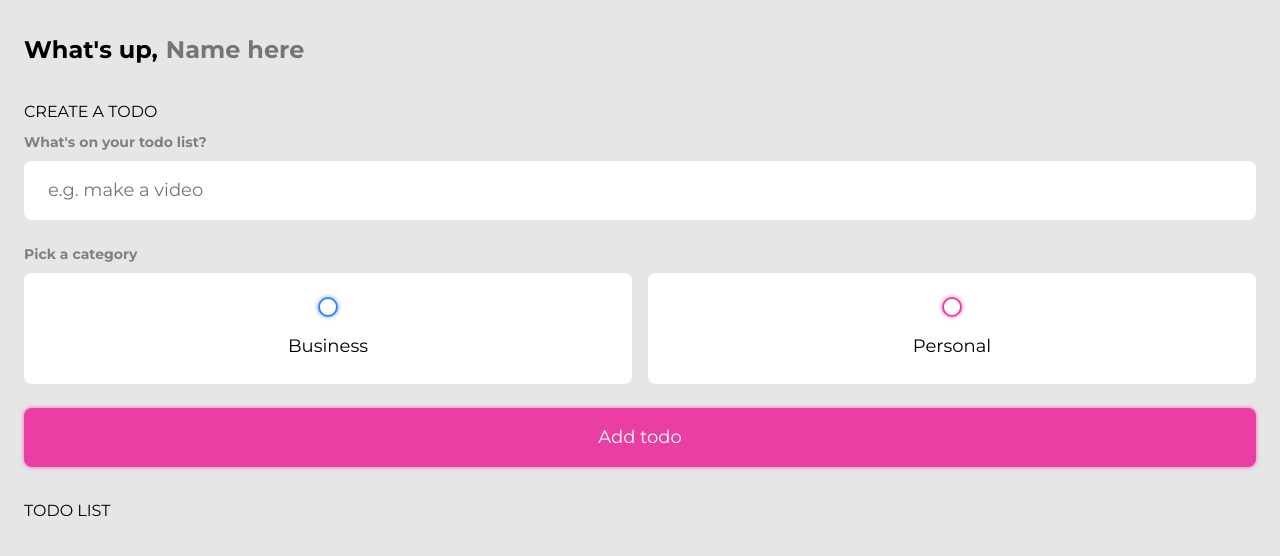
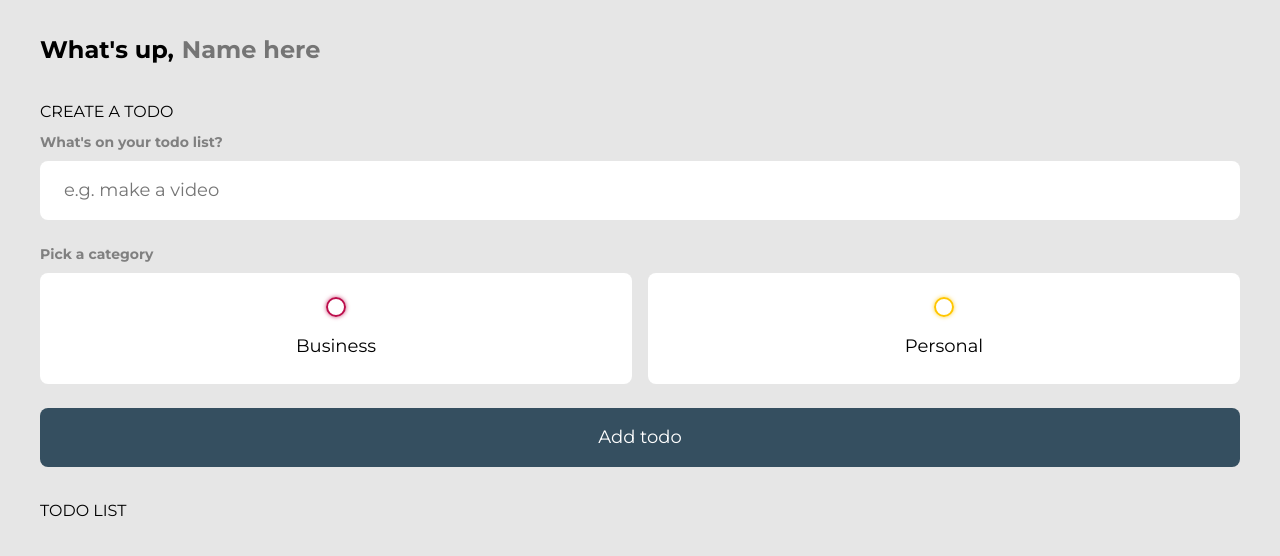
Before and after one commit to karolfaltyn/to-do-list, a plain HTML site: page index.html in a window 1280 px wide. Drawn offline with Linux system fonts and the light colour scheme.

Commit message:
changed style

```diff
--- a/style.css
+++ b/style.css
@@ -1,15 +1,15 @@
 :root {
   /* Custom properties (variables) */
 
-  --clr-personal: hsl(325, 80%, 58%);
-  --clr-personal-glow: 0px 0px 4px hsl(325, 80%, 58%, 0.75);
+  --clr-personal: #ffc601;
+  --clr-personal-glow: 0px 0px 4px hsl(47, 100%, 50%, 0.75);
 
-  --clr-business: hsl(216, 84%, 58%);
-  --clr-business-glow: 0px 0px 4px hsl(216, 84%, 58%, 0.75);
+  --clr-business: #bc0e4c;
+  --clr-business-glow: 0px 0px 4px hsl(339, 86%, 40%, 0.75);
 
   --clr-shadow: 0 1px 3px hsl(0, 0%, 0%, 0.001);
 
-  --clr-primary: hsl(325, 80%, 58%);
+  --clr-primary: #354f60;
   --clr-danger: hsl(1, 100%, 67%);
 
   --clr-neutral-000: hsl(0, 0%, 0%);
@@ -39,7 +39,7 @@
   --fs-secondary-heading: var(--fs-700);
   --fs-primary-heading: var(--fs-900);
 
-  --max-width: 1600px;
+  --max-width: 1400px;
   --padding: 1rem;
 }
 
@@ -115,11 +115,11 @@ svg {
 
 /* General styling */
 
-/* main {
+main {
   width: min(var(--max-width), 100% - (var(--padding) * 2));
   margin-inline: auto;
   font-family: var(--ff-primary);
-} */
+}
 
 input:not([type="radio"]):not([type="checkbox"]),
 button {
@@ -258,7 +258,6 @@ input:checked ~ .bubble::after {
   color: var(--clr-neutral-100);
   background-color: var(--clr-primary);
   border-radius: 0.5rem;
-  box-shadow: var(--clr-personal-glow);
   cursor: pointer;
   transition: 0.2s ease-in-out;
 }
```
